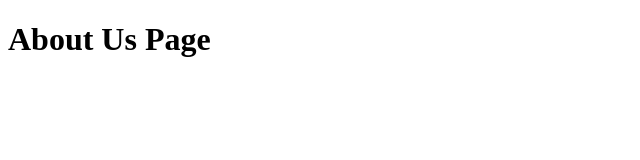
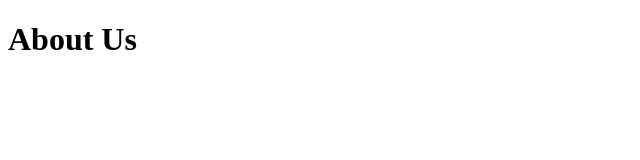
Before and after one commit to SyedaFatimaNazi/pr2-202404B, a plain HTML site: page about.html in a window 1280 px wide. Shown: the whole page, without its empty margins (0-640 px from the left). Drawn offline with Linux system fonts and the light colour scheme.

Commit message:
Update about.html

```diff
--- a/about.html
+++ b/about.html
@@ -6,7 +6,8 @@
     <title>Document</title>
 </head>
 <body>
-    <h1>About Us Page</h1>
+    <h1>About Us </h1>
+
 
 </body>
 </html>
```
